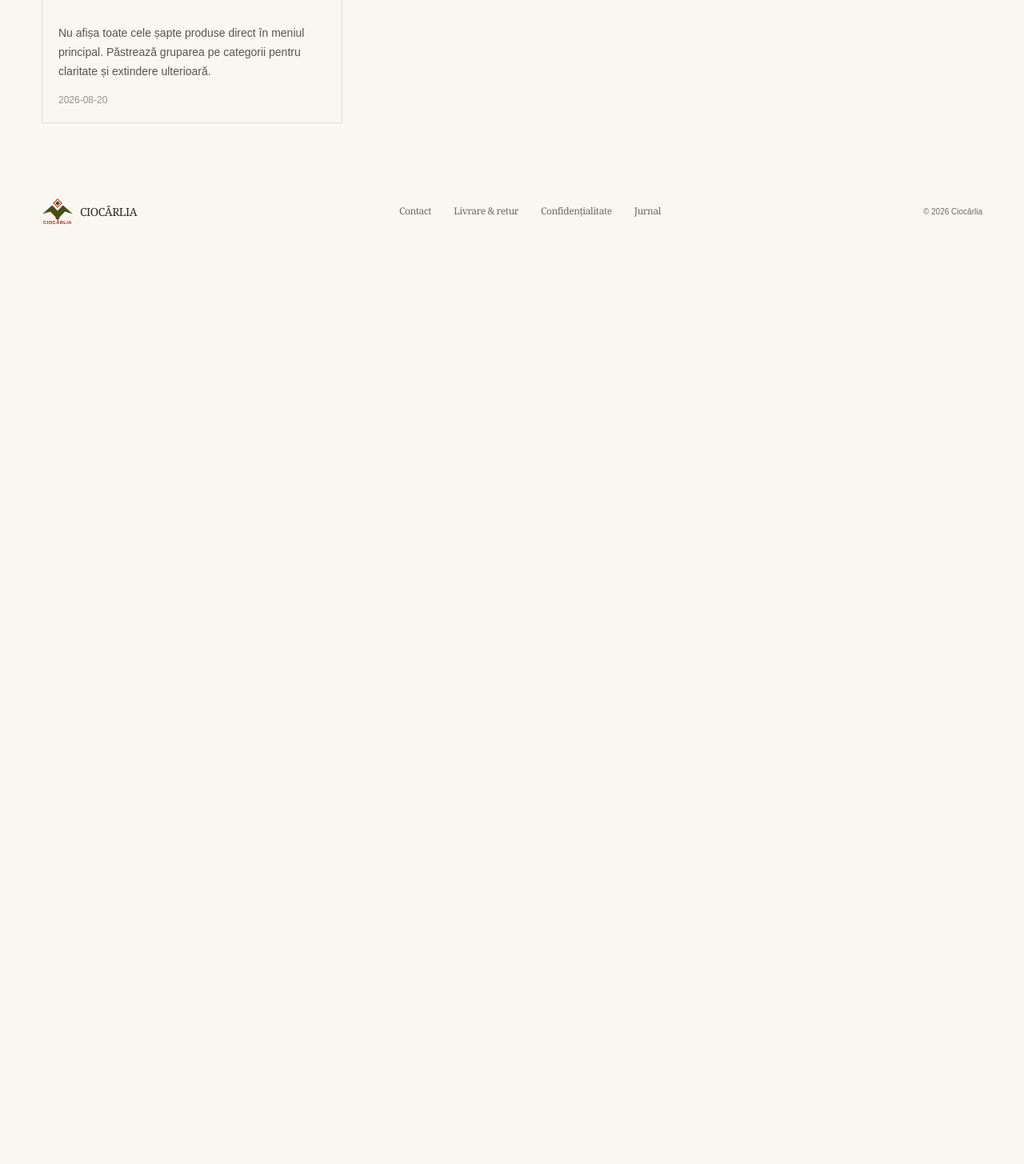
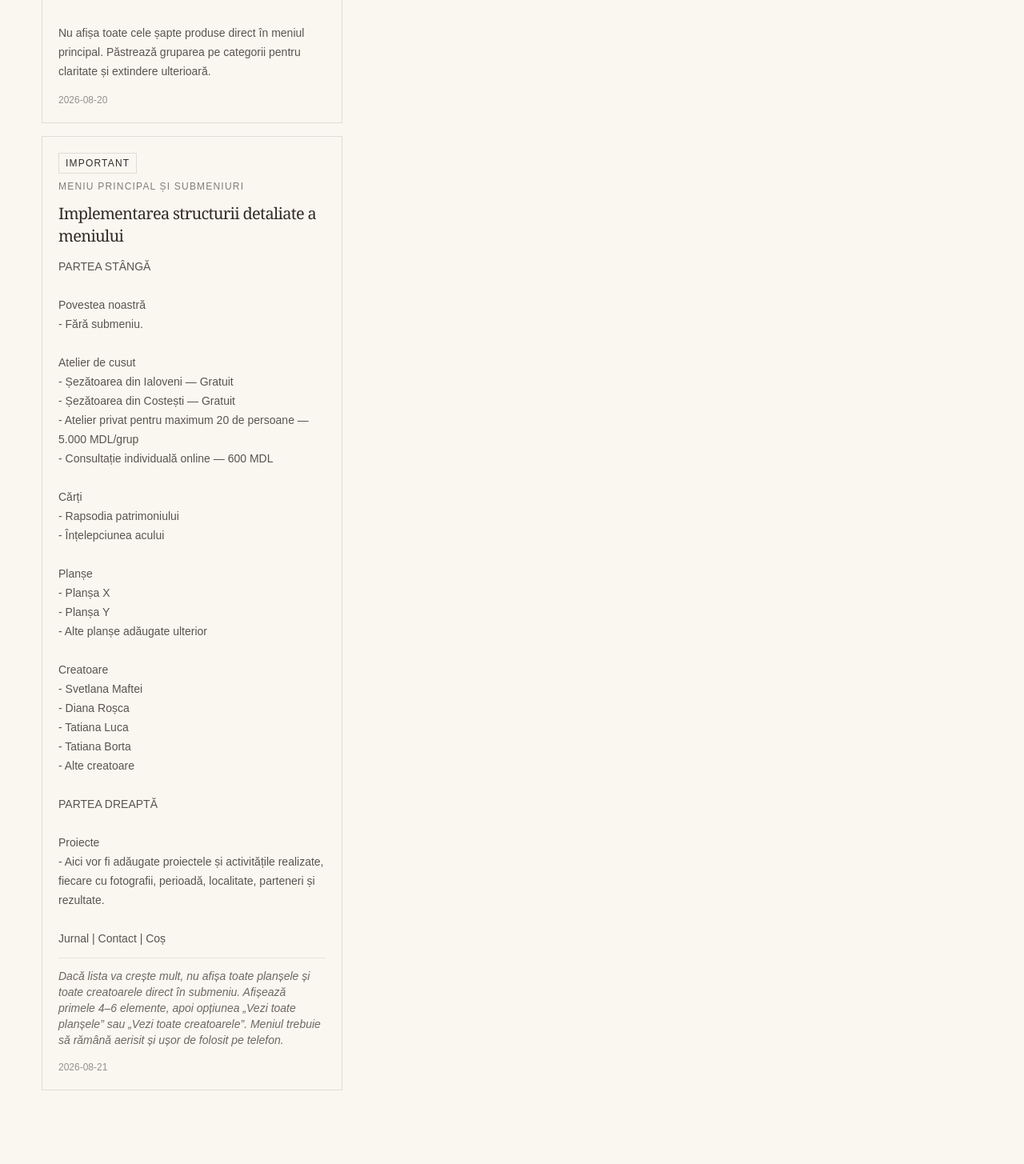
Before and after one commit to dianaroscach/lia.md, a Next.js app: page /taskuri in a window 1280 px wide. Shown: the part 1330-2785 px from the top of the page at 80% size. Before the commit the page ends 1640 px from the top, so only its background shows below. Built offline with nearby package versions, Linux system fonts and the light colour scheme; no server answers.

Commit message:
Add detailed navigation structure task

```diff
--- a/src/data/dianaTasks.ts
+++ b/src/data/dianaTasks.ts
@@ -44,4 +44,16 @@ export const dianaTasks: DianaTask[] = [
     priority: "important",
     createdAt: "2026-08-20",
   },
+  {
+    id: "structura-detaliata-meniu",
+    title: "Implementarea structurii detaliate a meniului",
+    page: "Meniu principal și submeniuri",
+    description:
+      "PARTEA STÂNGĂ\n\nPovestea noastră\n- Fără submeniu.\n\nAtelier de cusut\n- Șezătoarea din Ialoveni — Gratuit\n- Șezătoarea din Costești — Gratuit\n- Atelier privat pentru maximum 20 de persoane — 5.000 MDL/grup\n- Consultație individuală online — 600 MDL\n\nCărți\n- Rapsodia patrimoniului\n- Înțelepciunea acului\n\nPlanșe\n- Planșa X\n- Planșa Y\n- Alte planșe adăugate ulterior\n\nCreatoare\n- Svetlana Maftei\n- Diana Roșca\n- Tatiana Luca\n- Tatiana Borta\n- Alte creatoare\n\nPARTEA DREAPTĂ\n\nProiecte\n- Aici vor fi adăugate proiectele și activitățile realizate, fiecare cu fotografii, perioadă, localitate, parteneri și rezultate.\n\nJurnal | Contact | Coș",
+    status: "de_facut",
+    priority: "important",
+    createdAt: "2026-08-21",
+    note:
+      "Dacă lista va crește mult, nu afișa toate planșele și toate creatoarele direct în submeniu. Afișează primele 4–6 elemente, apoi opțiunea „Vezi toate planșele” sau „Vezi toate creatoarele”. Meniul trebuie să rămână aerisit și ușor de folosit pe telefon.",
+  },
 ];
```
